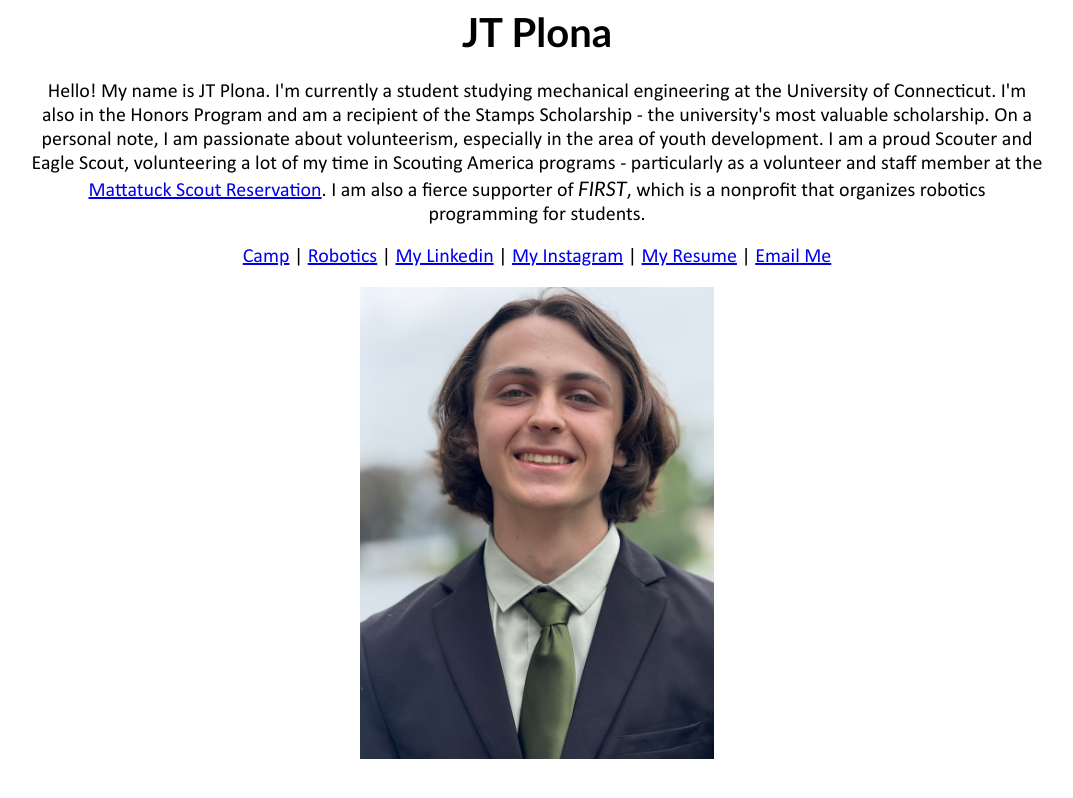
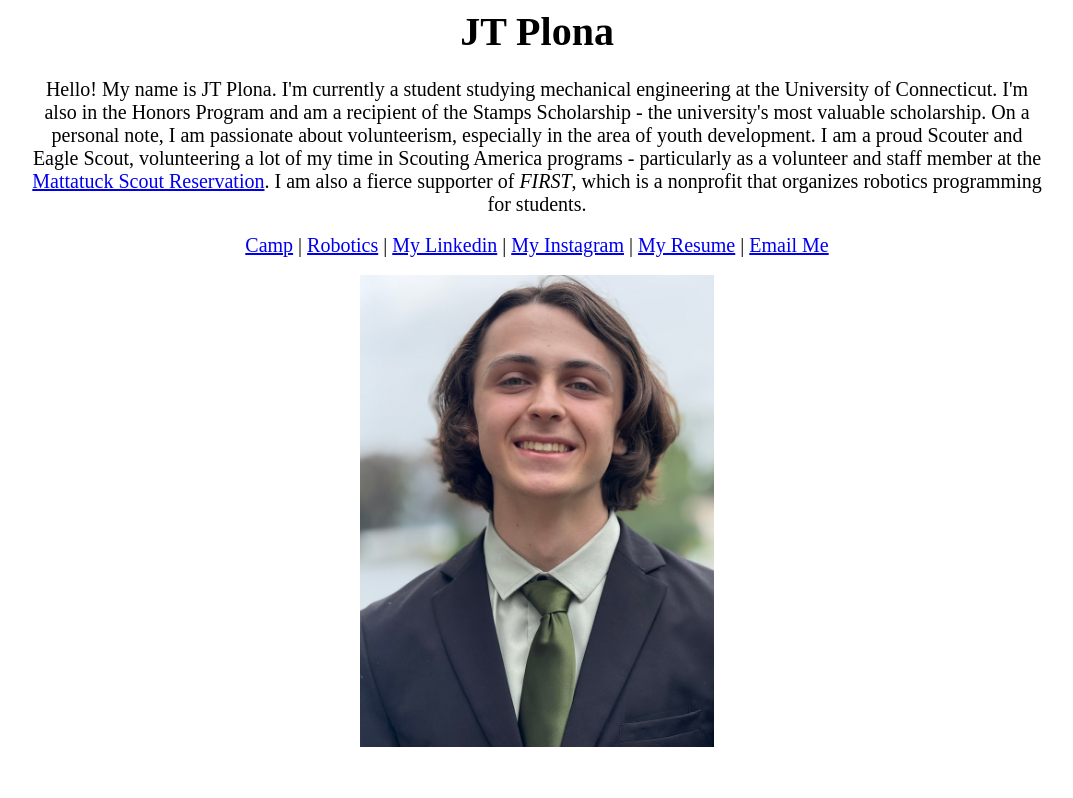
Before and after one commit to jt-pl/jt-pl.github.io, a Jekyll site: the page index.html, which Jekyll copies as it is, in a window 1280 px wide. Shown: the top 798 px of the page, without its empty margins (103-1176 px from the left). Built offline with Jekyll 4.4.1, drawn with Linux system fonts in a browser that asks for light colours; some web fonts are replaced.

Commit message:
Update mainStyles.css

```diff
--- a/css/mainStyles.css
+++ b/css/mainStyles.css
@@ -1,32 +1,32 @@
 @font-face {
-    font-family: 'Calibri';
-    src: url('/css/Calibri.woff2') format('woff2'),
-        url('/css/Calibri.woff') format('woff');
-    font-weight: normal;
+    font-family: 'Outfit';
+    src: url('css/Outfit-Thin.woff2') format('woff2'),
+        url('css/Outfit-Thin.woff') format('woff');
+    font-weight: 100;
     font-style: normal;
     font-display: swap;
 }
 
-h1  {font-family: Calibri;
+h1  {font-family: Outfit;
      max-width: 80%;
      text-align: center;
      margin: auto;
      font-size: 2em;
      font-style: bold;
     }
-p  {font-family: Calibri;
+p  {font-family: Outfit;
     max-width: 80%;
     text-align: center;
     margin: auto;
     font-size: 1.25em;
     }
-center  {font-family: Calibri;
+center  {font-family: Outfit;
          max-width: 80%;
          text-align: center;
          margin: auto;
          font-size: 1.25em;
         }
-note {font-family: Calibri;
+note {font-family: Outfit;
       font-size: 75%
       max-width:80%
       text-align: center;
```
